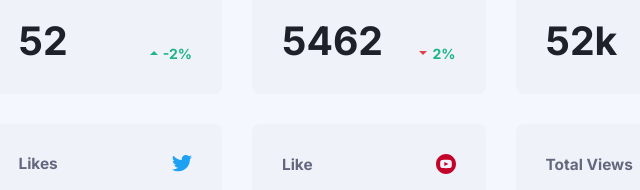
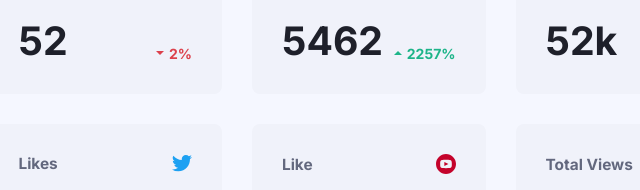
Before and after one commit to RafaRLS90/Painel_midia_social, a plain HTML site: page index.html in a window 1280 px wide. Shown: the part 455-645 px from the top of the page, 403-1043 px from the left. Drawn offline with Linux system fonts and the light colour scheme.

Commit message:
alteração dos itens de porcentagem

```diff
--- a/index.html
+++ b/index.html
@@ -122,9 +122,9 @@
 
           <div class="text-card">
               <p>52</p>
-              <span>
-                <img src="./images/icon-up.svg">
-                -2%
+              <span class="down">
+                <img src="./images/icon-down.svg">
+                2%
               </span>
           </div>
           </article>
@@ -137,8 +137,8 @@
           <div class="text-card">
               <p>5462</p>
               <span>
-                <img src="./images/icon-down.svg">
-                2%
+                <img src="./images/icon-up.svg">
+                2257%
               </span>
           </div>
           </article>
@@ -220,68 +220,6 @@
 
  <!----
 
-    Social Media Dashboard foi usado
-  Total Followers: 23,004 foi usado
-
-  Dark Mode foi usado
-
-
-
-
-
-
-
-
-  @nathanf
-  1044
-  Followers
-  99 Today
-
-
-  11k
-  Followers
-  1099 Today
-
-
-  8239
-  Subscribers
-  144 Today
-
-
-
-  Overview - Today
-
-  Page Views
-  87
-  3%
-
-  Likes
-  52
-  2%
-
-  Likes
-  5462
-  2257%
-
-  Profile Views
-  52k
-  1375%
-
-  Retweets
-  117
-  303%
-
-  Likes
-  507
-  553%
-
-  Likes
-  107
-  19%
-
-  Total Views
-  1407
-  12%
 
   <div class="attribution">
     Challenge by <a href="https://www.frontendmentor.io?ref=challenge" target="_blank">Frontend Mentor</a>.
```
